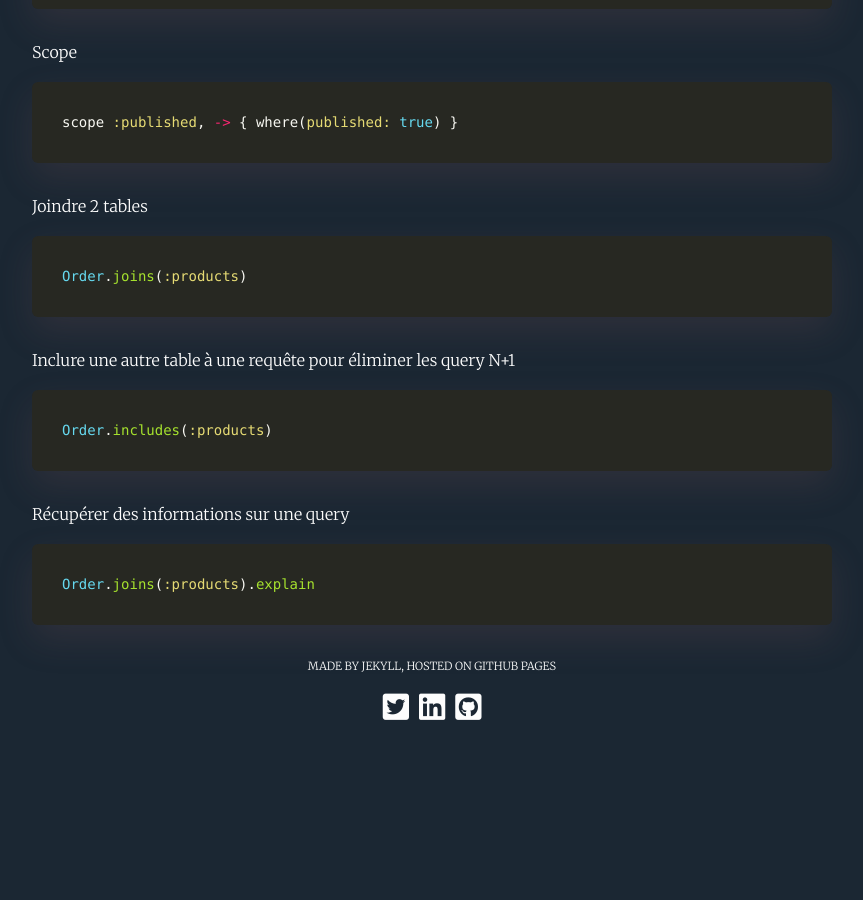
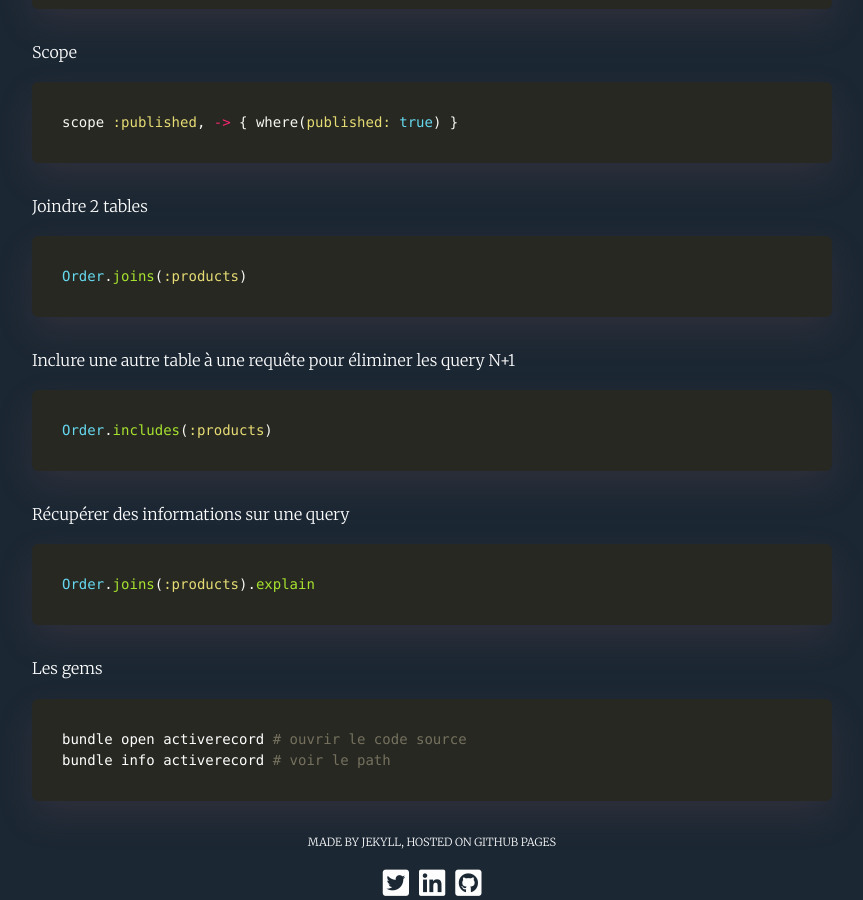
Before and after one commit to alexandrebk/alexandrebk.github.io, a Jekyll site: the page built from cheat_sheets/rails.md, in a window 1280 px wide and 900 px high, scrolled down 834 px. Shown: the whole window, without its empty margins (208-1071 px from the left). Built offline with Jekyll 4.4.1, drawn with Linux system fonts in a browser that asks for light colours; nearby versions of some CDN libraries; before the commit the page ends 1558 px from its top, so only the background shows below that.

Commit message:
Updates Rails cheat sheet

````diff
--- a/cheat_sheets/rails.md
+++ b/cheat_sheets/rails.md
@@ -55,3 +55,10 @@ Récupérer des informations sur une query
 ```ruby
 Order.joins(:products).explain
 ```
+
+Les gems
+
+```bash
+bundle open activerecord # ouvrir le code source
+bundle info activerecord # voir le path
+```
````
